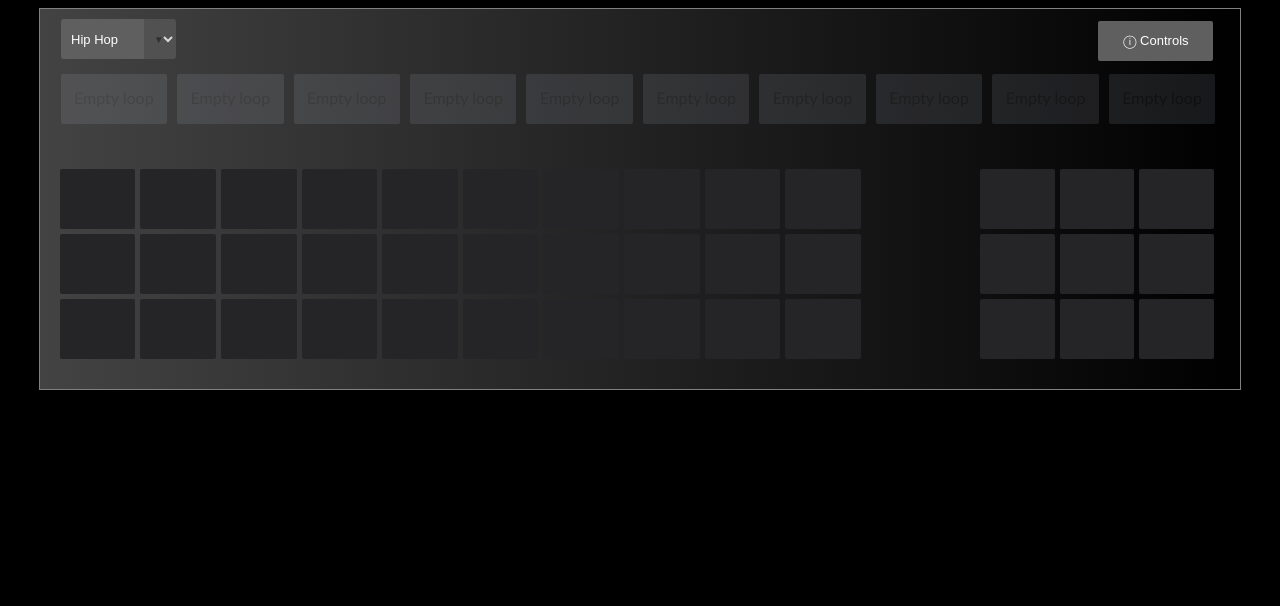
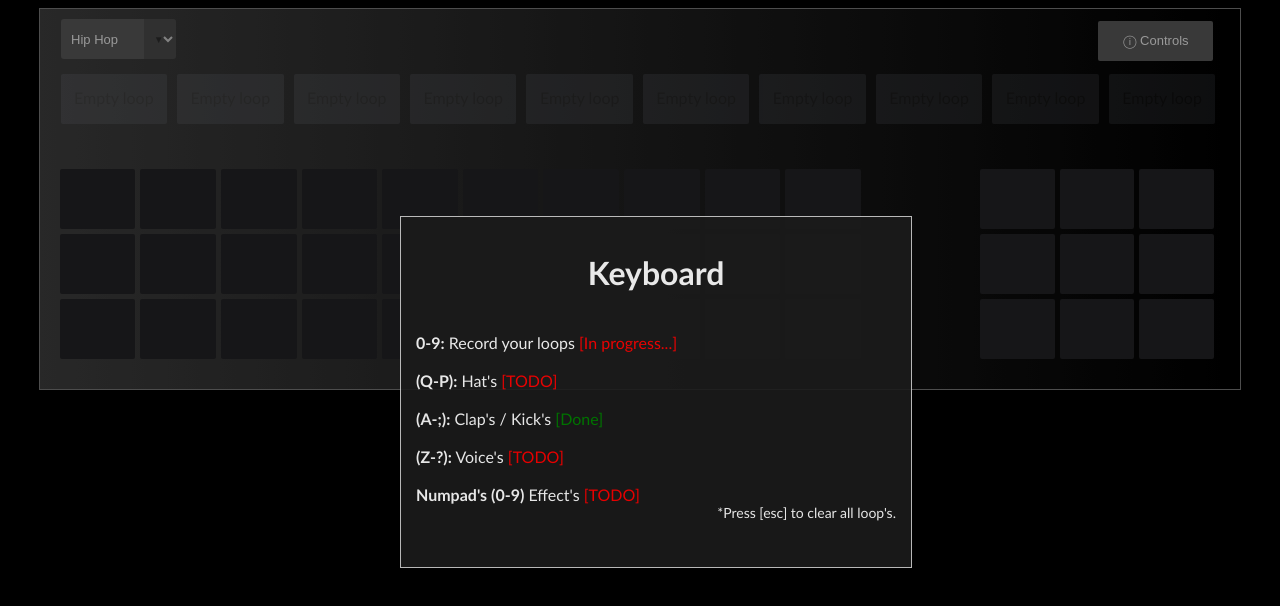
Before and after one commit to mathiasfc/simple-drumpad, a Vue app in the folder simple-drumpad-app/: page / in a window 1280 px wide. Both pictures are taken after a click on the button "ⓘ Controls". Shown: the top 606 px of the page. Built offline with nearby package versions, Linux system fonts and the light colour scheme.

Commit message:
Toogle Info

```diff
--- a/simple-drumpad-app/src/App.vue
+++ b/simple-drumpad-app/src/App.vue
@@ -3,6 +3,8 @@
     <ConfigPanel />
     <Loops />
     <Pads />
+    <ControlsInfo />
+    <Audios />
 </div>
 </template>
 
@@ -10,13 +12,17 @@
 import ConfigPanel from './components/ConfigPanel.vue'
 import Loops from './components/Loops.vue'
 import Pads from './components/Pads.vue'
+import ControlsInfo from './components/ControlsInfo.vue'
+import Audios from './components/Audios.vue'
 
 export default {
     name: 'app',
     components: {
         ConfigPanel,
         Loops,
-        Pads
+        Pads,
+        ControlsInfo,
+        Audios
     }
 }
 
--- /dev/null
+++ b/simple-drumpad-app/src/components/Audios.vue
@@ -0,0 +1,38 @@
+<template>
+<div id="audios">
+
+    <audio v-for="audio in audios" :name="audio.name" :data-key="audio.key" loop >
+        <source :src="audio.src" preload="auto" type="audio/wav" />
+    </audio>
+
+</div>
+</template>
+
+<script>
+export default {
+    name: 'Audios',
+    data() {
+        return {
+            audios: [{
+                    key: '65',
+                    name: 'snare',
+                    src: 'http://hpanagramizer.freeoda.com/beats/HipHop/Claps/C - Jay.wav'
+                },
+                {
+                    key: '83',
+                    name: 'clap',
+                    src: 'http://hpanagramizer.freeoda.com/beats/HipHop/Claps/C - Dance.wav'
+                }
+            ]
+        }
+    }
+}
+</script>
+
+<!-- Add "scoped" attribute to limit CSS to this component only -->
+
+<style lang="scss" scoped>
+#audios {
+    display: none;
+}
+</style>
--- a/simple-drumpad-app/src/components/ConfigPanel.vue
+++ b/simple-drumpad-app/src/components/ConfigPanel.vue
@@ -7,16 +7,25 @@
         </option>
      </select>
      </span>
-    <input type="button" class="btnControls" value="ⓘ Controls" id="btnControls" />
+    <input type="button" class="btnControls" value="ⓘ Controls" id="btnControls" @click="toggleInfos" />
 </div>
 </template>
 
 <script>
+import {
+    Bus
+} from '../main.js';
+
 export default {
     name: 'ConfigPanel',
     data() {
         return {
-            options: ['Hip Hop', 'Jazz', 'Reaggeton']
+            options: ['Hip Hop', 'Jazz', 'Reaggeton'],
+        }
+    },
+    methods: {
+        toggleInfos() {
+            Bus.$emit('toggleInfos', true);
         }
     }
 }
--- /dev/null
+++ b/simple-drumpad-app/src/components/ControlsInfo.vue
@@ -0,0 +1,73 @@
+<template>
+<div v-if="showDetails">
+    <div class="backgroundDiv" @click="toggleInfo"></div>
+    <div class="messagepop pop">
+        <h1 style="text-align:center;">Keyboard</h1><br>
+        <span><b>0-9:</b> Record your loops <span style="color:red;"> [In progress...]</span></span><br><br>
+        <span><b>(Q-P):</b> Hat's <span style="color:red;"> [TODO]</span> </span><br><br>
+        <span><b>(A-;):</b> Clap's / Kick's</span><span style="color:Green;"> [Done]</span><br><br>
+        <span><b>(Z-?):</b> Voice's <span style="color:red;"> [TODO]</span> </span><br><br>
+        <span><b>Numpad's (0-9)</b> Effect's <span style="color:red;"> [TODO]</span> </span><br>
+        <span style="font-size:14px; float:right;">*Press [esc] to clear all loop's.</span>
+    </div>
+</div>
+</template>
+
+<script>
+import {
+    Bus
+} from '../main.js';
+
+export default {
+    name: 'ControlsInfo',
+    data() {
+        return {
+            showDetails: false
+        }
+    },
+    created() {
+        Bus.$on('toggleInfos', (showDetails) => {
+            this.showDetails = showDetails;
+        });
+    },
+    methods: {
+        toggleInfo() {
+            this.showDetails = !this.showDetails;
+        }
+    }
+}
+</script>
+
+<!-- Add "scoped" attribute to limit CSS to this component only -->
+
+<style lang="scss" scoped>
+.messagepop {
+    position: fixed;
+    top: 45%;
+    left: 50%;
+    width: 30em;
+    height: 20em;
+    margin-top: -9em;
+    margin-left: -15em;
+    border: 1px solid #ccc;
+    background-color: #f3f3f3;
+    padding: 15px;
+    background: #1b1b1b;
+    opacity: 0.9;
+    color: white;
+    z-index: 2;
+}
+
+.backgroundDiv {
+    position: fixed;
+    padding: 0;
+    margin: 0;
+    top: 0;
+    left: 0;
+    width: 100%;
+    height: 100%;
+    z-index: 1;
+    opacity: 0.4;
+    background: black;
+}
+</style>
--- a/simple-drumpad-app/src/components/Pads.vue
+++ b/simple-drumpad-app/src/components/Pads.vue
@@ -1,9 +1,9 @@
 <template>
 <div id="pads">
     <div class="wrapper-left">
-        <div class="pad ripple" v-for="key in firstline" :data-key="key" data-ripple-color="blue"></div>
-        <div class="pad ripple" v-for="key in secondLine" :data-key="key" data-ripple-color="blue"></div>
-        <div class="pad ripple" v-for="key in thirdLine" :data-key="key" data-ripple-color="blue"></div>
+        <div class="pad" v-for="key in firstline" :data-key="key"></div>
+        <div class="pad" v-for="key in secondLine" :data-key="key"></div>
+        <div class="pad" v-for="key in thirdLine" :data-key="key"></div>
     </div>
 
     <div class="wrapper-right">
--- a/simple-drumpad-app/src/main.js
+++ b/simple-drumpad-app/src/main.js
@@ -2,6 +2,7 @@ import Vue from 'vue'
 import App from './App.vue'
 
 Vue.config.productionTip = false
+export const Bus = new Vue();
 
 new Vue({
   render: h => h(App)
```
